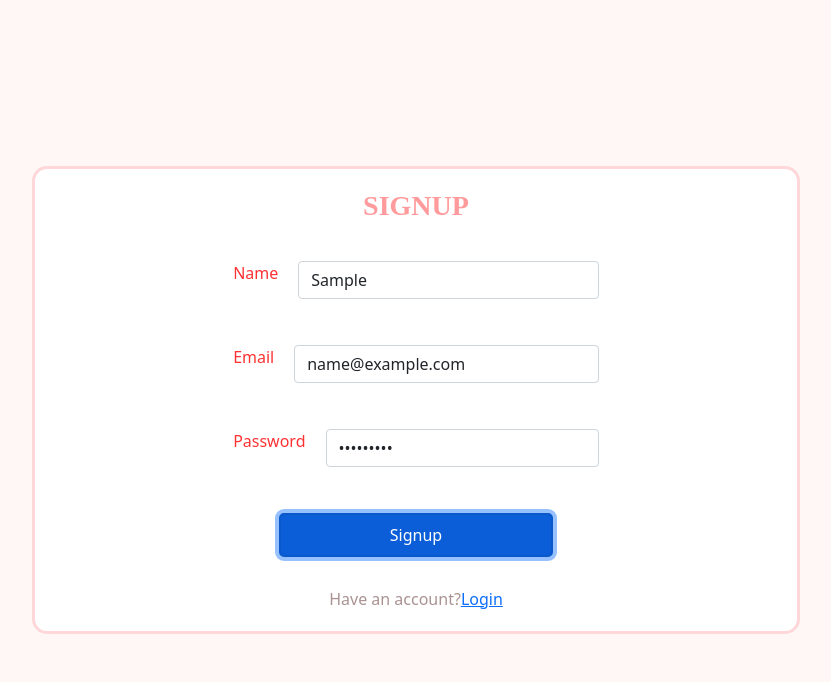
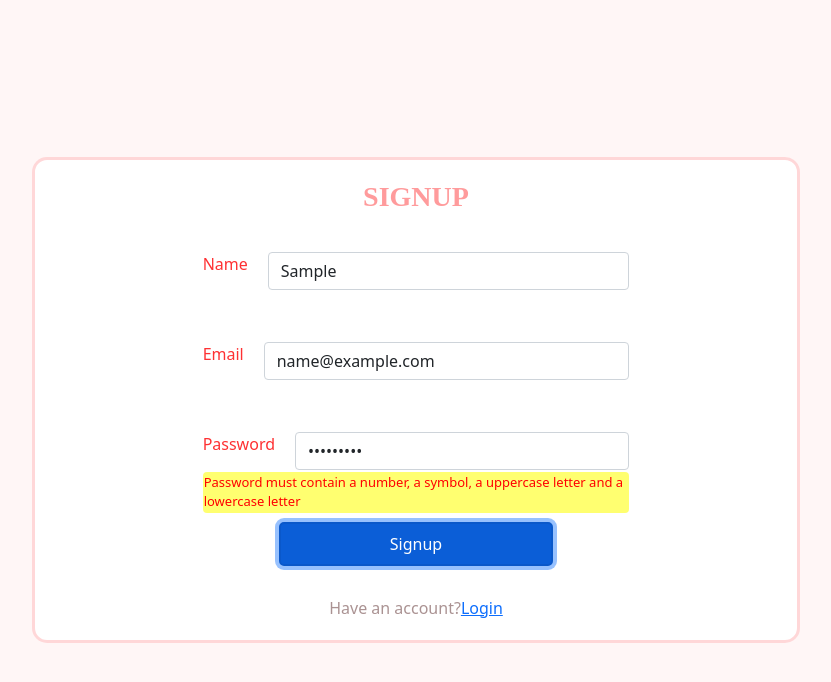
Before and after one commit to Mousumi84/E-Commerce-kitabBazaar, a React (Create React App) app in the folder kb_frontend/: page /signup in a window 1280 px wide. Both pictures are taken after typing "Sample", "name@example.com", "Sample123" into the empty fields and a click on the button "Signup". Shown: the top 682 px of the page, without its empty margins (224-1055 px from the left). Built offline with nearby package versions, Linux system fonts and the light colour scheme; no server answers.

Commit message:
update now

```diff
--- a/kb_frontend/src/Components/Login.js
+++ b/kb_frontend/src/Components/Login.js
@@ -49,13 +49,17 @@ function Login() {
                     <div className="form">
                         <h3>LOGIN</h3>
                         <form onSubmit={loginAPI}>
+                            <div className="mb">
                                 <div className="mb-3">
                                     <label htmlFor="email" className="form-label">Email</label>
                                     <input type="email" className="form-control" id="email" />
                                 </div>
+                            </div>
+                            <div className="mb">
                                 <div className="mb-3">
                                     <label htmlFor="password" className="form-label">Password</label>
                                     <input type="password" className="form-control" id="password" />
+                                </div>
                             </div>
                             <button type="submit" className="btn btn-primary">Login</button>
                         </form>
--- a/kb_frontend/src/Components/MyOrder.js
+++ b/kb_frontend/src/Components/MyOrder.js
@@ -1,9 +1,10 @@
-import { useEffect } from "react";
+import { useEffect, useState } from "react";
 import '../Styles/MyOrder.css';
 import { useDispatch, useSelector } from "react-redux";import { ApiStatus } from "../Utils/apiStatus";
 import { cancelOrderfunction, displayOrderfunction } from '../Redux/Thunk/orderThunk';
 
 function MyOrder() {
+    const [cancelPop,setCancelPop] = useState(false);
     const {apistatus,order} = useSelector(state => state.order);
     const dispatch = useDispatch();
 
@@ -28,8 +29,16 @@ function MyOrder() {
                </>
     }
 
+    let count=1;
 
-    let count=1;
+    const handleConfirmCancel = (orderId)=> {
+        cancelOrder(orderId);
+        setCancelPop(false);
+    }
+
+    const handleClosePopup = ()=> {
+        setCancelPop(false);
+    }
 
     return  <>
             <div id="MyOrder">
@@ -37,7 +46,6 @@ function MyOrder() {
                 <div id='list'>
                     {Array.isArray(order) &&
                         order.map(odr => {
-                            console.log(odr)
                             return  <div key={odr._id} className="odr-card" id={odr._id}>
                                         <div className="date">{date(odr.createdAt)}</div>
                                         <div className="image-box">
@@ -50,10 +58,20 @@ function MyOrder() {
                                         </div>
                                         <div>{odr?.deliveryAddress.split(",")[0]}</div>
                                         <div>₹ {odr.priceDetails.totalAmount}</div>
-                                        <button onClick={() => cancelOrder(odr._id)}>Cancel</button>
+                                        <button onClick={() => setCancelPop(true)}>Cancel</button>
+                                        { cancelPop &&  <div className="cancelpop">
+                                                            <div className="popup-box">
+                                                                <p>Are you sure you want to cancel this order?</p>
+                                                                <button onClick={() => handleConfirmCancel(odr._id)}>Yes, Cancel</button>
+                                                                <button onClick={handleClosePopup}>No, Go Back</button>
+                                                            </div>
+                                                        </div>
+                                        }
                                     </div>
                         })
                     }
+
+
                 </div>
             </div>
             </>
--- a/kb_frontend/src/Components/Signup.js
+++ b/kb_frontend/src/Components/Signup.js
@@ -4,11 +4,10 @@ import { useState } from "react";
 import { Link, useNavigate } from "react-router-dom";
 
 function Signup() {
-    const [formData, setFormData] = useState({
-                                                name: '',
-                                                email: '',
-                                                password: '',
-                                            });
+    const [nameValid,setNamevalid] = useState(true);
+    const [emailValid,setEmailvalid] = useState(true);
+    const [passwordValid,setPasswordvalid] = useState(true);
+
     const navigate=useNavigate();
 
     const signupAPI=async (e) => {
@@ -18,17 +17,13 @@ function Signup() {
         const email=e.target.email.value;
         const password=e.target.password.value;
 
-        setFormData({
-            name: name,
-            email: email,
-            password: password,
-        });
+        let isValid = validityCheck(name,email,password);
+        if(!isValid) return ;   // is the isValid is false to stop the execution of the API call
 
         const formDataToSend = new FormData();
-            formDataToSend.append('name', formData.name);
-            formDataToSend.append('email', formData.email);
-            formDataToSend.append('password', formData.password);
-
+            formDataToSend.append('name', name);
+            formDataToSend.append('email', email);
+            formDataToSend.append('password', password);
 
         try {
             const response=await axios({
@@ -55,23 +50,47 @@ function Signup() {
         }
     }
 
+    const validityCheck = (name,email,password) => {
+        let regexName = /^[A-Za-z]{4,15}$/;
+        let regexEmail = /^[a-zA-Z0-9._%+-]+@[a-zA-Z0-9.-]+\.[a-zA-Z]{2,}$/;
+        let regexPassword = /^(?=.*[a-z])(?=.*[A-Z])(?=.*\d)(?=.*[\W_]).{6,}$/;
+
+        const isNameValid = regexName.test(name);
+        const isEmailValid = regexEmail.test(email);
+        const isPasswordValid = regexPassword.test(password);
+
+        setNamevalid(isNameValid);
+        setEmailvalid(isEmailValid);
+        setPasswordvalid(isPasswordValid);
+
+        return isNameValid && isEmailValid && isPasswordValid;
+    }
 
     return (
         <div id="Signup" className="box">
             <div className="form">
                 <h3>SIGNUP</h3>
                 <form onSubmit={signupAPI} encType="multipart/form-data">
+                    <div className="mb">
                         <div className="mb-3">
                             <label htmlFor="name" className="form-label">Name</label>
-                        <input type="text" className="form-control" id="name"/>
+                            <input type="text" className="form-control" id="name" />
                         </div>
+                        { !nameValid && <div className="alert">Name pattern invalid, must be 4-15 alphabets only, no numbers or symbols</div> }
+                    </div>
+                    <div className="mb">
                         <div className="mb-3">
                             <label htmlFor="email" className="form-label">Email</label>
                             <input type="email" className="form-control" id="email" aria-describedby="emailHelp" />
                         </div>
+                        { !emailValid && <div className="alert">Email pattern invalid</div> }
+                    </div>
+                    <div className="mb">
                         <div className="mb-3">
                             <label htmlFor="password" className="form-label">Password</label>
                             <input type="password" className="form-control" id="password" />
+                        </div>
+                        { !passwordValid && <div className="alert">Password must contain a number, a symbol, a uppercase letter and a lowercase letter</div> }
                     </div>
                     <button type="submit" className="btn btn-primary">Signup</button>
                 </form>
--- a/kb_frontend/src/Styles/LoginSignup.css
+++ b/kb_frontend/src/Styles/LoginSignup.css
@@ -40,17 +40,34 @@
             align-content: center;
             justify-content: center;
             align-items: center;
-            gap: 30px;
+            gap: 50px;
             color: rgb(254, 49, 51);
             width: 80%;
 
-            .mb-3 {
+            .mb {
                 display: flex;
-                flex-direction: row;
-                justify-content: baseline;
-                align-content: baseline;
-                gap: 20px;
-                width: 60%;
+                flex-direction: column;
+                position: relative;
+                width: 70%;
+                height: 40px;
+
+                .mb-3 {
+                    display: flex;
+                    flex-direction: row;
+                    justify-content: baseline;
+                    align-content: baseline;
+                    gap: 20px;
+                    width: 100%;
+                }
+                .alert{
+                    position: absolute;
+                    top: 40px;
+                    width: 100%;
+                    padding: 0%;
+                    color: red;
+                    background-color: rgba(255, 255, 0, 0.562);
+                    font-size: small;
+                }
             }
             button {
                 display: flex;
--- a/kb_frontend/src/Styles/MyOrder.css
+++ b/kb_frontend/src/Styles/MyOrder.css
@@ -55,6 +55,33 @@
                 font-size: small;
                 padding-inline: 15px;
             }
+
+            .cancelpop {
+                position: fixed;
+                top: 0;
+                left: 0;
+                background: rgba(0, 0, 0, 0.5);
+                display: flex;
+                justify-content: center;
+                align-items: center;
+                z-index: 999;
+                backdrop-filter: blur(3px);
+                width: 100%;
+                height: 100%;
+            }
+            .popup-box {
+                background: #fff;
+                padding: 20px 30px;
+                border-radius: 8px;
+                box-shadow: 0 5px 15px rgba(0,0,0,0.3);
+                text-align: center;
+            }
+            .popup-box button {
+                margin: 10px;
+                padding: 8px 12px;
+                cursor: pointer;
+            }
+
         }
     }
 
```
Also changed, not shown: kb_frontend/src/Redux/Slices/frontPageSlice.js (line endings or trailing spaces), 2 other files (tests, documents, lock files or other folders). Lines whose indentation alone changed are shown as unchanged.
